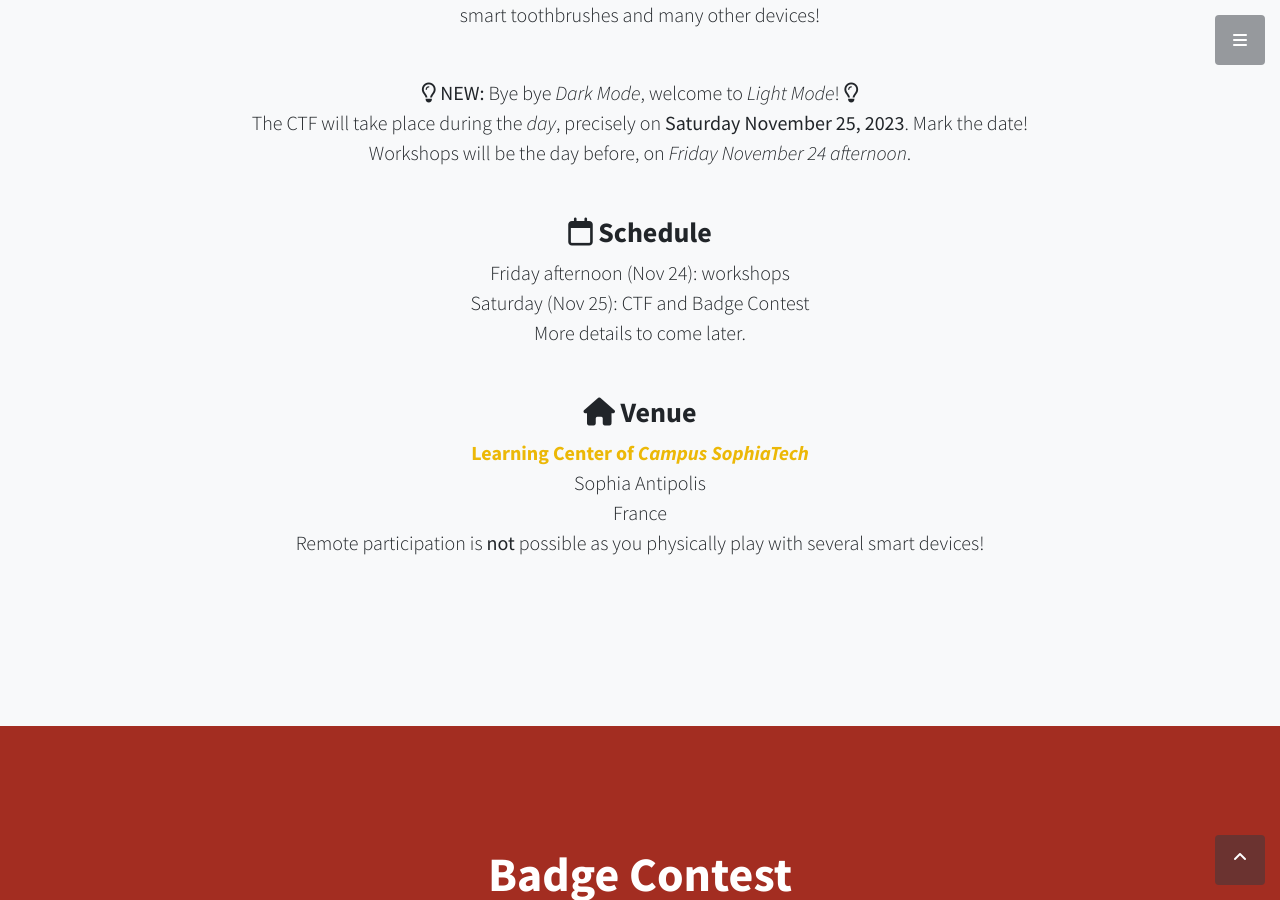
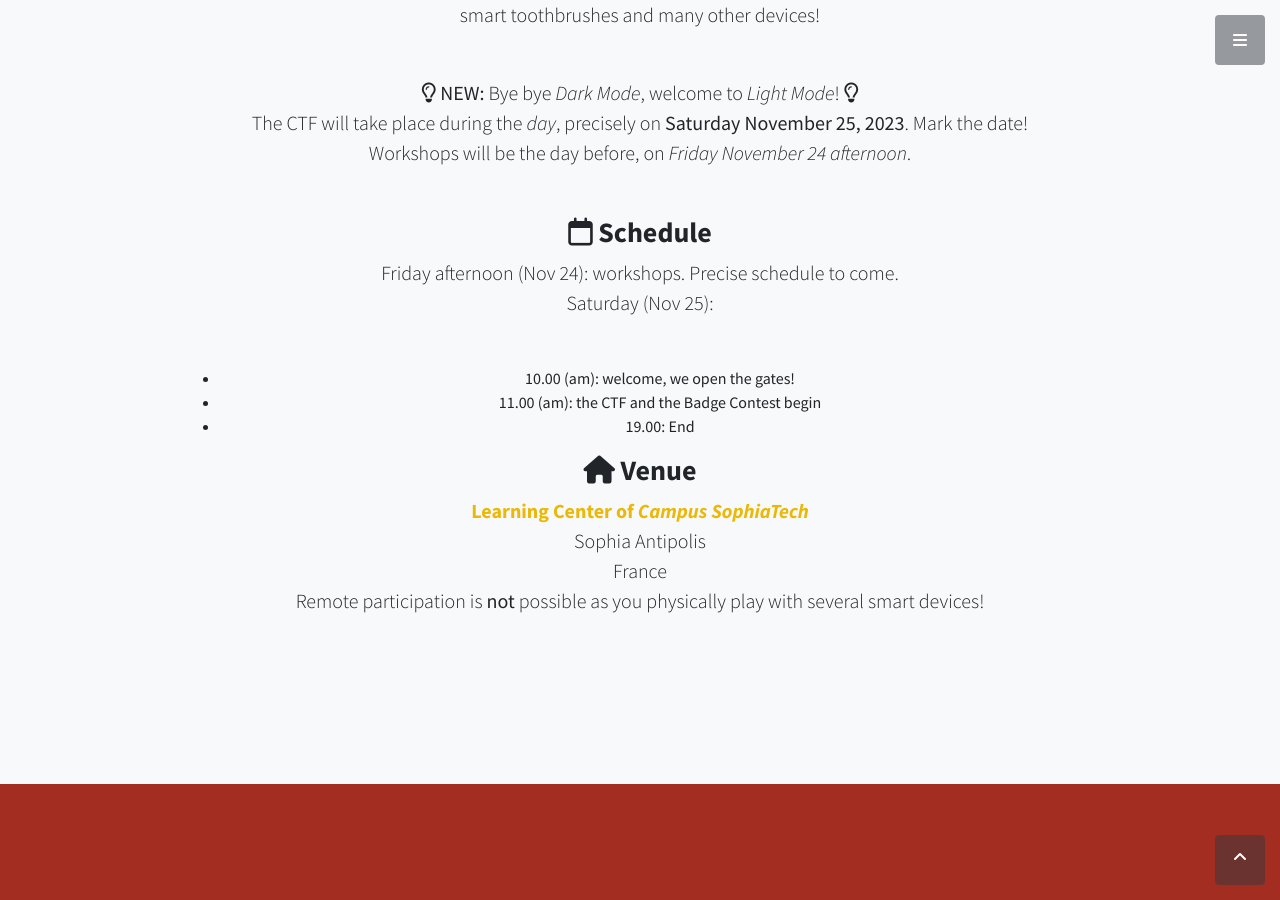
Before and after one commit to ph0wn/ph0wn.github.io, a Jekyll site: the page built from index.html, in a window 1280 px wide and 900 px high, scrolled down 1096 px. Built offline with Jekyll 4.4.1, drawn with Linux system fonts in a browser that asks for light colours.

Commit message:
time for CTF

```diff
--- a/index.html
+++ b/index.html
@@ -20,9 +20,13 @@ title: Ph0wn CTF
 
 		<h3><i class="far fa-calendar"></i> Schedule</h3>
 		<p class="lead mb-5">
-        Friday afternoon (Nov 24): workshops <br>
-        Saturday (Nov 25): CTF and Badge Contest<br>
-        More details to come later.
+        Friday afternoon (Nov 24): workshops. Precise schedule to come.<br>
+		    Saturday (Nov 25):
+		    <ul>
+			<li>10.00 (am): welcome, we open the gates!</li>
+			<li>11.00 (am): the CTF and the Badge Contest begin</li>
+			<li>19.00: End</li>
+		    </ul>
 		</p>
 
 		<h3><i class="fas fa-home"></i> Venue</h3>
```
